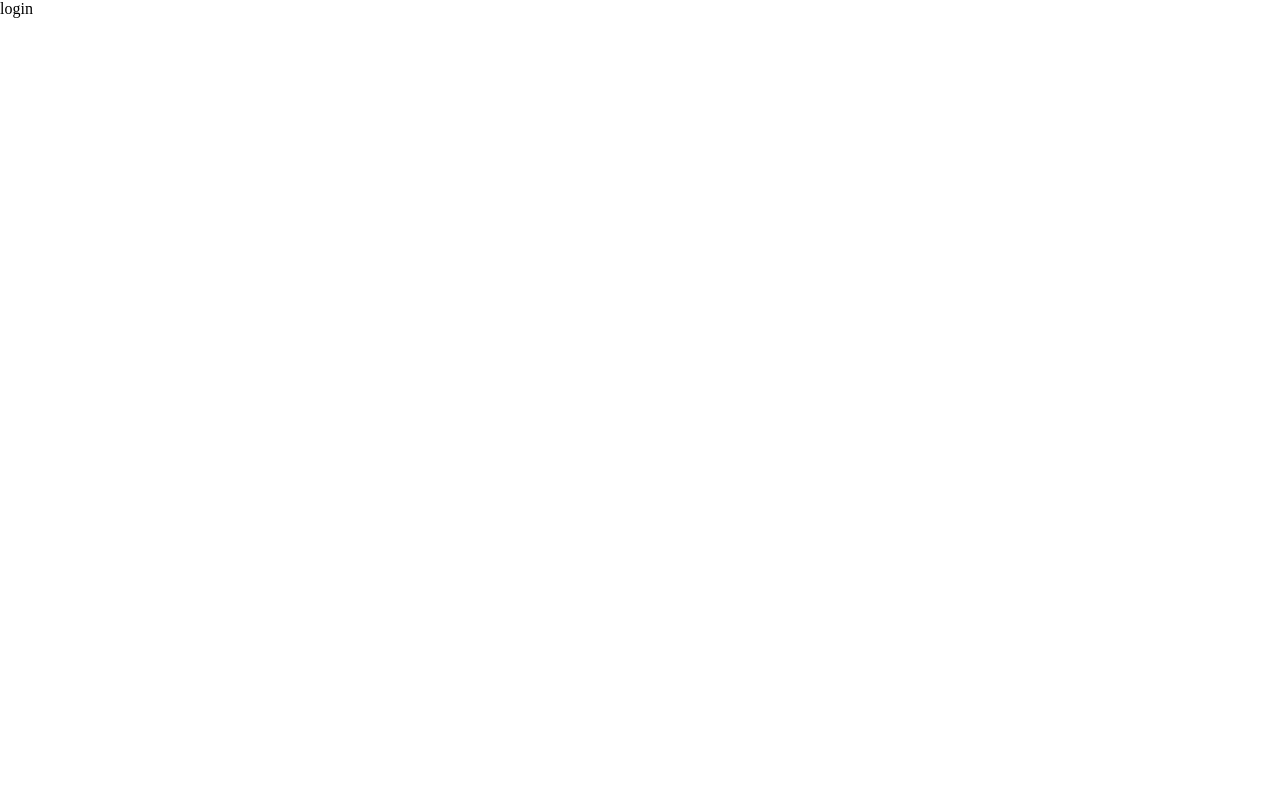
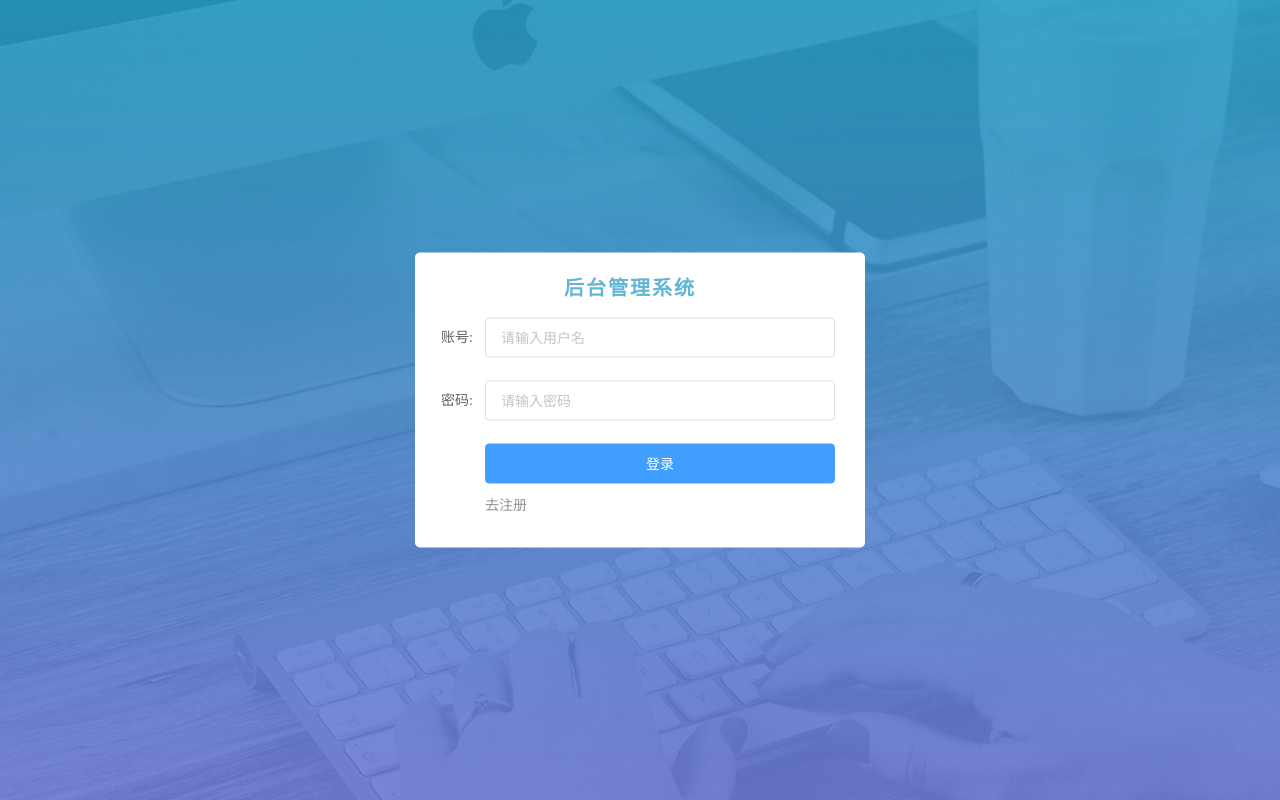
Before and after one commit to yang061/vue-event, a Vue app: page /#/login in a window 1280 px wide. Built offline with nearby package versions, Linux system fonts and the light colour scheme.

Commit message:
登录页面完成和layout页面框架搭建

```diff
--- a/package.json
+++ b/package.json
@@ -10,9 +10,11 @@
   "dependencies": {
     "axios": "^1.2.2",
     "core-js": "^3.8.3",
+    "element-ui": "^2.15.12",
     "vue": "^2.6.14",
     "vue-router": "^3.5.1",
-    "vuex": "^3.6.2"
+    "vuex": "^3.6.2",
+    "vuex-persistedstate": "^3.2.1"
   },
   "devDependencies": {
     "@babel/core": "^7.12.16",
--- a/src/App.vue
+++ b/src/App.vue
@@ -6,7 +6,6 @@
 </template>
 
 <script>
-// import { registerAPI } from './api'
 export default {
 
 }
@@ -16,4 +15,8 @@ export default {
 div {
   height: 100%;
 }
+// 修改elementUI 中message组件的样式
+.myBox {
+  max-height: 50px !important;
+}
 </style>
--- a/src/api/index.js
+++ b/src/api/index.js
@@ -31,3 +31,19 @@ export const registerAPI = ({ username, password, rePassword }) => {
     }
   })
 }
+
+/** jsDOC
+ * 登录接口
+ * @param {*} param0 {username:用户名,password:密码} //传入的参数
+ * @returns Promise对象
+ */
+export const loginAPI =({username,password})=>{
+  return request({
+    url:'/api/login',
+    method:'post',
+    data:{
+      username,
+      password
+    },
+  })
+}
--- /dev/null
+++ b/src/components/Title.vue
@@ -0,0 +1,29 @@
+<template>
+  <!-- 标题的盒子 -->
+  <div class="title-box">{{ title }}</div>
+</template>
+
+<script>
+export default {
+  name: 'my-title',
+
+  data () {
+    return {
+      title: '后台管理系统'
+    }
+  }
+}
+</script>
+
+<style lang="less" scoped>
+.title-box {
+  height: 50px;
+  text-align: center;
+  line-height: 40px;
+  font-size: 20px;
+  font-weight: 700;
+  color: rgb(99, 181, 214);
+  // 改变字间距(左右)
+  letter-spacing: 2px;
+}
+</style>
--- a/src/main.js
+++ b/src/main.js
@@ -6,6 +6,7 @@ import '@/assets/global.less'
 // 让elementUI注册的代码参与打包,才能在页面上运行并注册组件
 import '@/elementUI/index'
 
+
 Vue.config.productionTip = false
 
 new Vue({
--- a/src/router/index.js
+++ b/src/router/index.js
@@ -3,6 +3,11 @@ import VueRouter from 'vue-router'
 
 Vue.use(VueRouter)
 const routes = [
+  {
+    //打开默认看到布局页
+    path:'/' ,
+    component:()=>import('@/views/layout/index')
+  },
   {
     // 注册的路由配置
     path: '/reg',
--- a/src/store/index.js
+++ b/src/store/index.js
@@ -1,17 +1,30 @@
 import Vue from 'vue'
 import Vuex from 'vuex'
+// 引入createPersistedState(本地持久存储)
+import createPersistedState from 'vuex-persistedstate'
+
 
 Vue.use(Vuex)
 
 export default new Vuex.Store({
   state: {
+    token:'' //保存token字符串
   },
   getters: {
   },
   mutations: {
+    // 保存token
+    updateToken(state,value){
+      state.token = value
+    }
   },
   actions: {
   },
   modules: {
-  }
+  },
+  plugins:[
+    createPersistedState() //注入持久化插件
+  ]
 })
+
+// vuex默认保存在内存中,页面一刷新,就没了,所以要本地存储
--- a/src/views/login/index.vue
+++ b/src/views/login/index.vue
@@ -1,12 +1,147 @@
 <template>
-  <div>login</div>
+  <!-- 注册页面的整体盒子 -->
+  <div class="login-container">
+    <!-- 注册的盒子 -->
+    <div class="login-box">
+      <my-title />
+      <!-- 注册的表单区域 -->
+      <el-form
+        ref="loginForm"
+        :model="loginForm"
+        label-width="60px"
+        :rules="loginRules"
+        :hide-required-asterisk="hideRequired"
+      >
+        <!-- 用户名 -->
+        <el-form-item label="账号:" prop="username">
+          <el-input
+            v-model="loginForm.username"
+            placeholder="请输入用户名"
+          ></el-input>
+        </el-form-item>
+        <!-- 密码 -->
+        <el-form-item label="密码:" prop="password">
+          <el-input
+            type="password"
+            v-model="loginForm.password"
+            placeholder="请输入密码"
+          ></el-input>
+        </el-form-item>
+        <el-form-item>
+          <el-button type="primary" @click="loginFn" class="btn-login"
+            >登录</el-button
+          >
+          <!-- 跳转注册路由 -->
+          <el-link type="info" @click="$router.push('/reg')">去注册</el-link>
+        </el-form-item>
+      </el-form>
+    </div>
+  </div>
 </template>
 
 <script>
+import myTitle from '@/components/Title.vue'
+// 引入登录api
+import { loginAPI } from '@/api'
+import { mapMutations } from 'vuex'
 export default {
-  name: 'my-login'
+  components: { myTitle },
+  name: 'my-login',
+  data () {
+    return {
+      loginForm: {
+        username: '',
+        password: ''
+      },
+      hideRequired: true, //隐藏红*
+      // 定义登录规则对象
+      loginRules: {
+        username: [
+          { required: true, message: '请输入用户名', trigger: 'blur' },
+          { pattern: /^[a-zA-Z0-9]{1,10}$/, message: '用户名必须是长度1-10的大小写字母和数字', trigger: 'blur' }
+        ],
+        password: [
+          {
+            required: true, message: "请输入密码", trigger: 'blur'
+          },
+          {
+            pattern: /^\S{6,15}$/, message: "密码必须是6-15位的非空字符哦!", trigger: 'blur'
+          }
+        ]
+      }
+    }
+  },
+  methods: {
+    // 在组件对象(vc)中生成与mutations对话的方法
+    ...mapMutations(['updateToken']),
+
+    // 登录的点击事件 ,js兜底检验,防止不输入也可以登录
+    loginFn () {
+      this.$refs.loginForm.validate(async valid => {
+        if (valid) {
+          // 拿到关联的数据
+          console.log(this.loginForm);
+          // 调用loginAPI,解构赋值data并重命名为res
+          const { data: res } = await loginAPI(this.loginForm)
+          // 根据后台返回的信息做判断,给用户提示
+          if (res.code !== 0) {
+            // 返回失败,写{} 不用写return
+            this.$message(
+              {
+                // 自定义样式
+                type: 'error',
+                message: res.message,
+                customClass: 'myBox',
+              }
+            )
+          } else {
+            // 返回成功
+            this.$message({
+              type: 'success',
+              message: res.message,
+              customClass: 'myBox',
+            })
+            // 提交给mutations,把token字符串保存在vuex中
+            this.updateToken(res.token)
+            // 跳转到layout页面(布局页)
+            this.$router.push('/')
+          }
+        } else {
+          return false
+        }
+      })
+    }
+  },
 }
 </script>
 
 <style lang="less" scoped>
+.login-container {
+  // 设置背景图
+  background: url('../../assets/images/login_bg.jpg') center;
+  // 自动铺满整个盒子
+  background-size: cover;
+  // 高度参考父级,也就是app.vue里面的父级
+  height: 100%;
+  .login-box {
+    background-color: #fff;
+    border-radius: 5px;
+    width: 410px;
+    height: 280px;
+    // 固定定位,实现居中效果
+    position: absolute;
+    top: 50%;
+    left: 50%;
+    transform: translate(-50%, -50%);
+    padding: 15px 30px 0 10px;
+
+    .btn-login {
+      // 修改注册按钮大小
+      width: 100%;
+    }
+  }
+  .el-message {
+    height: 40px;
+  }
+}
 </style>>
--- a/src/views/register/index.vue
+++ b/src/views/register/index.vue
@@ -3,8 +3,7 @@
   <div class="reg-container">
     <!-- 注册的盒子 -->
     <div class="reg-box">
-      <!-- 标题的盒子 -->
-      <div class="title">{{ title }}</div>
+      <my-title />
       <!-- 注册的表单区域 -->
       <el-form
         ref="form"
@@ -37,7 +36,7 @@
           <el-button type="primary" @click="registerFn" class="btn-reg"
             >注册</el-button
           >
-          <el-link type="info">去登录</el-link>
+          <el-link type="info" @click="$router.push('/login')">去登录</el-link>
         </el-form-item>
       </el-form>
     </div>
@@ -49,10 +48,13 @@
   前端绑定数据对象属性名,可以直接跟要调用的功能接口的参数名一致
   好处:我可以把前端对象(带着同名的属性和前端的值)发给后台,触发简写
 */
+// 引入Title组件
+import myTitle from '@/components/Title.vue'
 // 引入注册请求api
 import { registerAPI } from '@/api'
 export default {
   name: 'my-register',
+  components: { myTitle },
   data () {
     // 定义校验函数,必须在data里面定义,以确保能够使用this.form
     const checkRePassword = (rule, value, callback) => {
@@ -65,7 +67,6 @@ export default {
       }
     }
     return {
-      title: '后台管理系统',
       form: { // 表单数据对象
         username: '', // 用户名
         password: '', // 密码
@@ -110,11 +111,21 @@ export default {
           // 2.注册失败,提示用户
           if (res.code !== 0) {
             // elementUI在vue的原型链上添加了弹窗提示,$message属性
-            // return必须有,作用:阻止代码往下执行
-            return this.$message.error(res.message)
+            // return没有{}必须有,作用:阻止代码往下执行
+            return this.$message({
+              // 自定义样式
+              type: 'error',
+              message: res.message,
+              customClass: 'myBox',
+            })
           }
           // 3.注册成功,提示用户
-          this.$message.success(res.message)
+          this.$message({
+            // 自定义样式
+            type: 'success',
+            message: res.message,
+            customClass: 'myBox',
+          })
           // 4.跳转到登录页面
           this.$router.push('/login')
         } else {
@@ -139,24 +150,14 @@ export default {
   .reg-box {
     background-color: #fff;
     border-radius: 5px;
-    width: 410px;
+    width: 450px;
     height: 320px;
     // 固定定位,实现居中效果
     position: absolute;
     top: 50%;
     left: 50%;
     transform: translate(-50%, -50%);
-    padding: 10px 20px;
-    .title {
-      height: 50px;
-      text-align: center;
-      line-height: 40px;
-      font-size: 20px;
-      font-weight: 700;
-      color: rgb(99, 181, 214);
-      // 改变字间距(左右)
-      letter-spacing: 2px;
-    }
+    padding: 15px 35px 10px 0;
 
     .btn-reg {
       // 修改注册按钮大小
```
Also changed, not shown: src/views/layout/index.vue (added, +127 -0 lines), .eslintrc.js, src/assets/images/tx.jpg (added), 1 other file (tests, documents, lock files or other folders).
